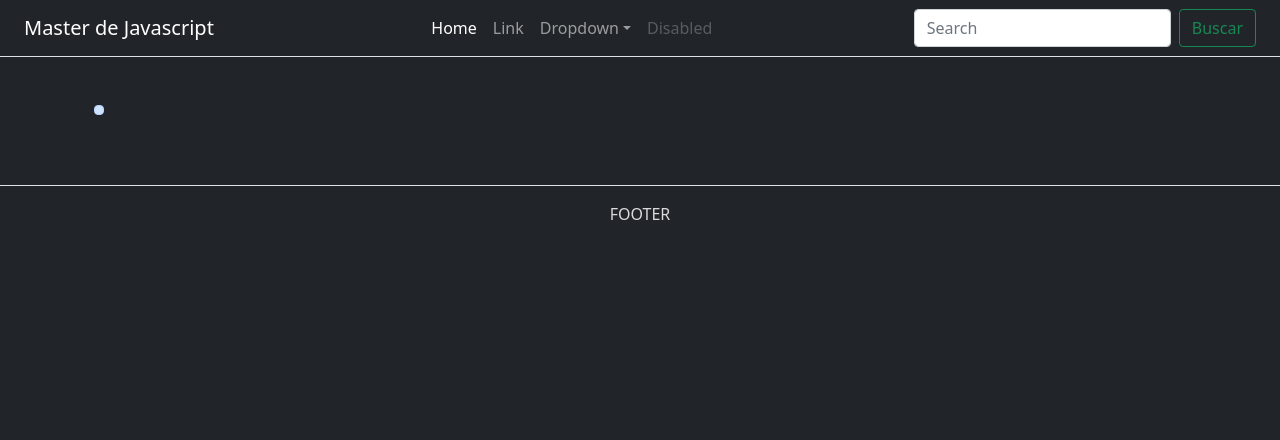
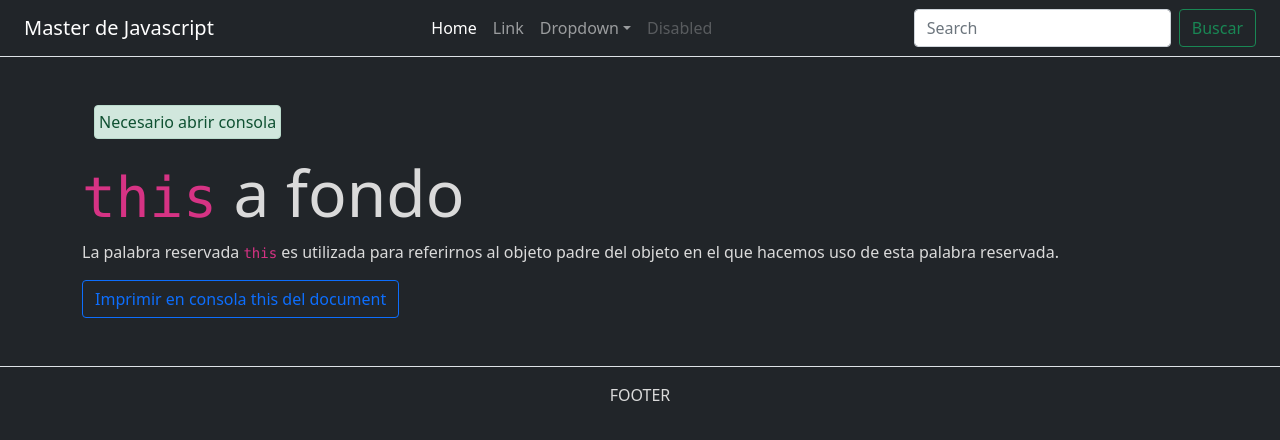
Before and after one commit to sberrus/masterJS, a React (Create React App) app: page /thiscontextual in a window 1280 px wide. Shown: the top 440 px of the page. Built offline with nearby package versions, Linux system fonts and the light colour scheme.

Commit message:
Terminada clase [this]

```diff
--- /dev/null
+++ b/src/componentes/Alerts/Alerts.jsx
@@ -0,0 +1,11 @@
+import React from "react";
+
+const Alerts = (props) => {
+    return (
+        <div className={`alert alert-${props.alert} d-inline-block p-1`} role="alert">
+            {props.msg}
+        </div>
+    );
+};
+
+export default Alerts;
--- a/src/componentes/Clases/ThisContextual.jsx
+++ b/src/componentes/Clases/ThisContextual.jsx
@@ -1,20 +1,29 @@
-import React from 'react'
-
+import React from "react";
+import Alerts from "../Alerts/Alerts";
 const ThisContextual = () => {
+    const thisContext = (e) => {
+        return console.log("Escribe en la consola la palabra reservada %cthis","color:#a275ad;");
+    };
     return (
         <div>
-            <div className='container' id='header'>
-                <div className='alert alert-primary d-inline-block p-1' role='alert'>
-
-                </div>
+            <div className="container" id="header">
+                <Alerts alert={"success"} msg={"Necesario abrir consola"} />
             </div>
-            <div id='body'>
-                <h1 className='display-3'></h1>
-                <div id='content'>
+            <div id="body">
+                <h1 className="display-3">
+                    <code>this</code> a fondo
+                </h1>
+                <div id="content">
+                    <p>
+                        La palabra reservada <code>this</code> es utilizada para referirnos al objeto padre del objeto en el que hacemos uso de esta palabra reservada.
+                    </p>
+                    <button onClick={thisContext} className="btn btn-outline-primary">
+                        Imprimir en consola this del document
+                    </button>
                 </div>
             </div>
         </div>
-    )
-}
+    );
+};
 
-export default ThisContextual
+export default ThisContextual;
```
